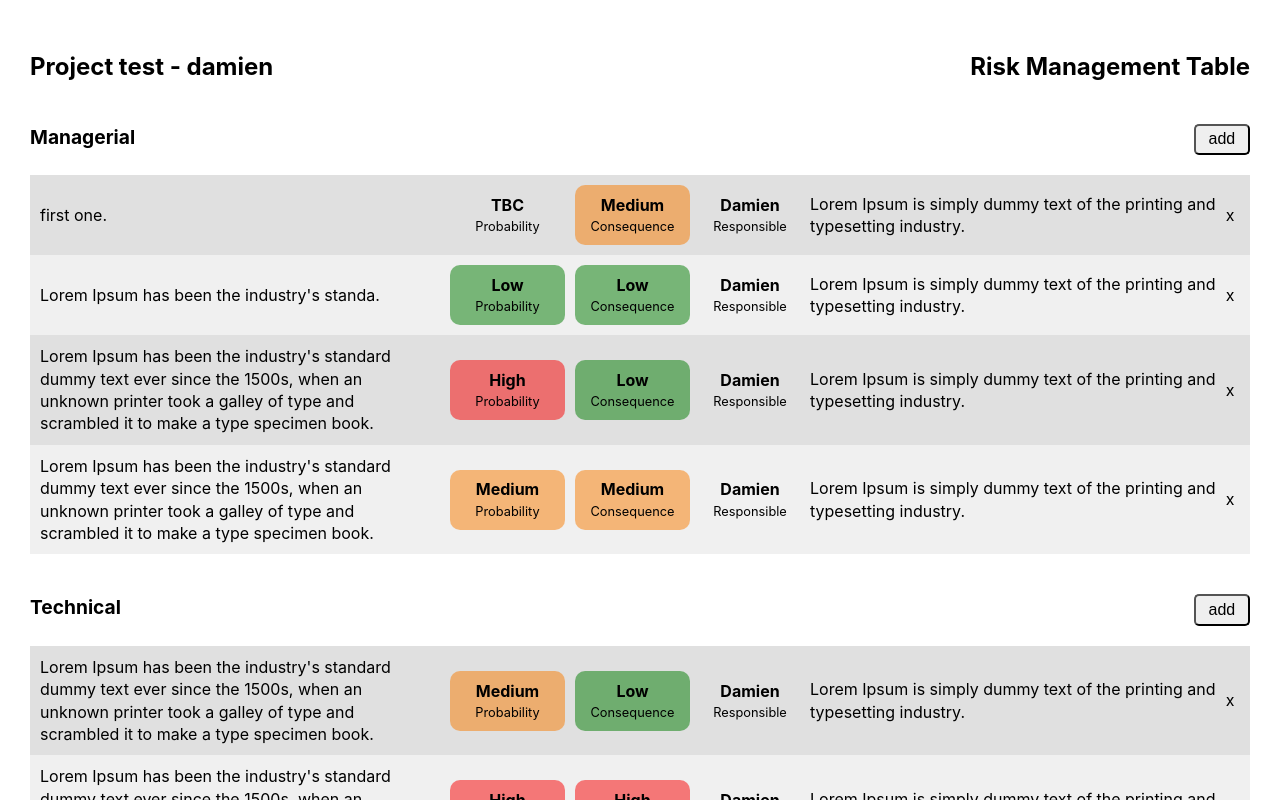
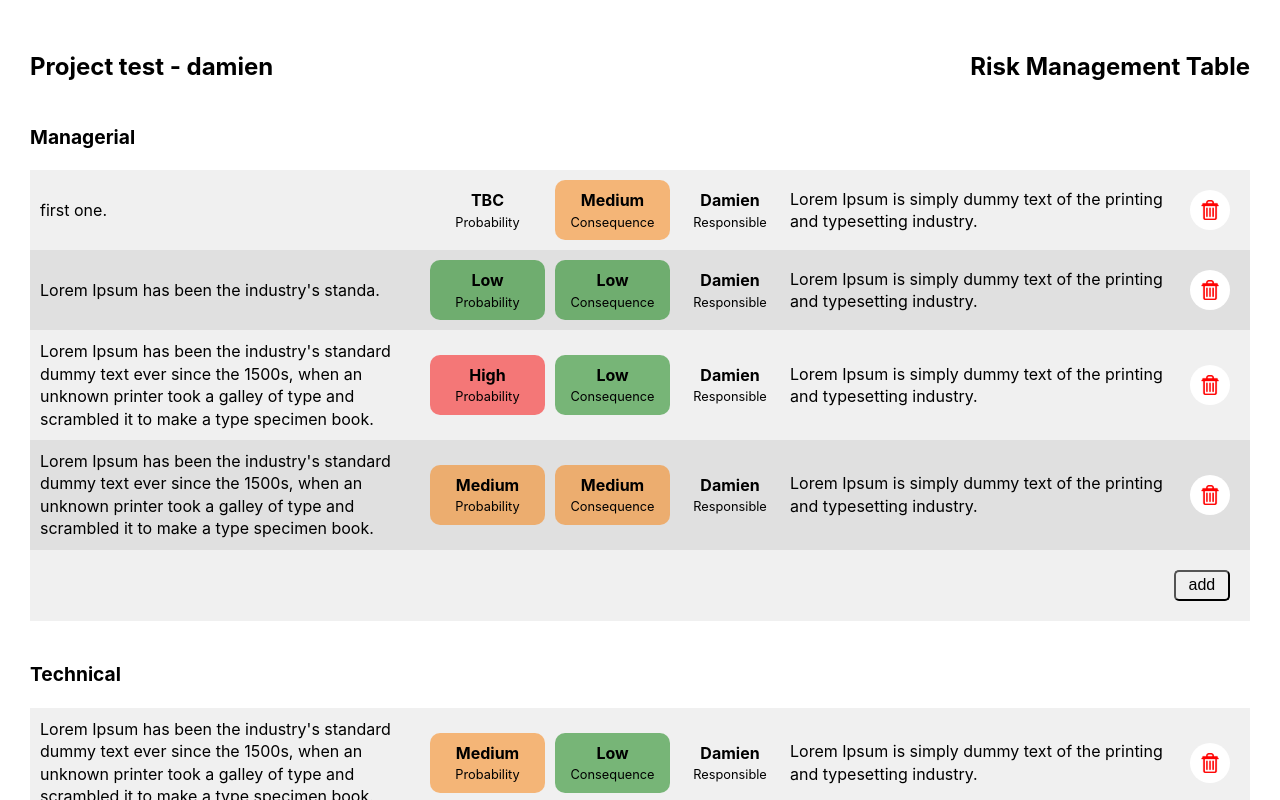
Before and after one commit to jrgrantham/wax, a React (Create React App) app: page / in a window 1280 px wide. Shown: the top 800 px of the page. Built offline with nearby package versions, Linux system fonts and the light colour scheme.

Commit message:
add delete button and function and add new button

```diff
--- a/src/riskTable/RiskType.jsx
+++ b/src/riskTable/RiskType.jsx
@@ -6,6 +6,7 @@ import {
   updateConsequence,
   deleteRisk,
 } from "../state/actionCreators";
+import deleteIcon from '../images/deleteIcon.png';
 
 function RiskType(props) {
   const { type, risks, riskRange } = props;
@@ -18,14 +19,10 @@ function RiskType(props) {
     <Container>
       <div className="type">
         <h5>{type}</h5>
-        <button>add</button>
       </div>
       <div className="risks">
         {risks.map((risk, index) => (
-          <div
-            className={index % 2 === 0 ? "risk even" : "risk odd"}
-            key={index}
-          >
+          <div className="risk" key={index}>
             <div className="description">
               <p>{risk.description}</p>
             </div>
@@ -66,11 +63,16 @@ function RiskType(props) {
             <div className="mitigation">
               <p>{risk.mitigation}</p>
             </div>
-            <div onClick={() => props.deleteRisk(type.toLowerCase(), risk.id)}>
-              x
+            <div className='delete' onClick={() => props.deleteRisk(type.toLowerCase(), risk.id)}>
+              <img src={deleteIcon} alt="delete"/>
             </div>
           </div>
         ))}
+        <div
+          className={risks.length % 2 === 0 ? "addRisk even" : "addRisk odd"}
+        >
+          <button>add</button>
+        </div>
       </div>
     </Container>
   );
@@ -106,24 +108,16 @@ const Container = styled.div`
 
   .risks {
     display: grid;
-    /* grid-template-columns: 1fr; */
-    /* border-radius: 3px; */
-    overflow: hidden;
-    /* row-gap: 10px; */
-
-    .odd {
-      background-color: #f0f0f0;
-    }
-    .even {
-      background-color: #e0e0e0;
-    }
     .risk {
+      width: 100%;
       padding: 10px;
-      /* background-color: #909090; */
       align-items: center;
       display: grid;
-      grid-template-columns: 1fr 120px 120px 120px 1fr 20px;
-      /* border-radius: 10px; */
+      grid-template-columns: 1fr 120px 120px 120px 1fr 60px;
+      background-color: #f0f0f0;
+      :nth-child(2n) {
+        background-color: #e0e0e0;
+      }
     }
     .description {
       justify-content: flex-start;
@@ -163,5 +157,29 @@ const Container = styled.div`
       flex-direction: column;
       align-items: center;
     }
+    .addRisk {
+      justify-content: flex-end;
+      padding: 20px;
+    }
+    .even {
+      background-color: #f0f0f0;
+    }
+    .odd {
+      background-color: #e0e0e0;
+    }
+    .delete {
+      margin: auto;
+      border-radius: 50%;
+      width: 40px;
+      background-color: white;
+      padding: 10px;
+      /* width: 50px;
+      height: 50px; */
+
+      img {
+        width: 100%;
+        height: auto;
+      }
+    }
   }
 `;
```
Also changed, not shown: src/images/deleteIcon.png (added).
